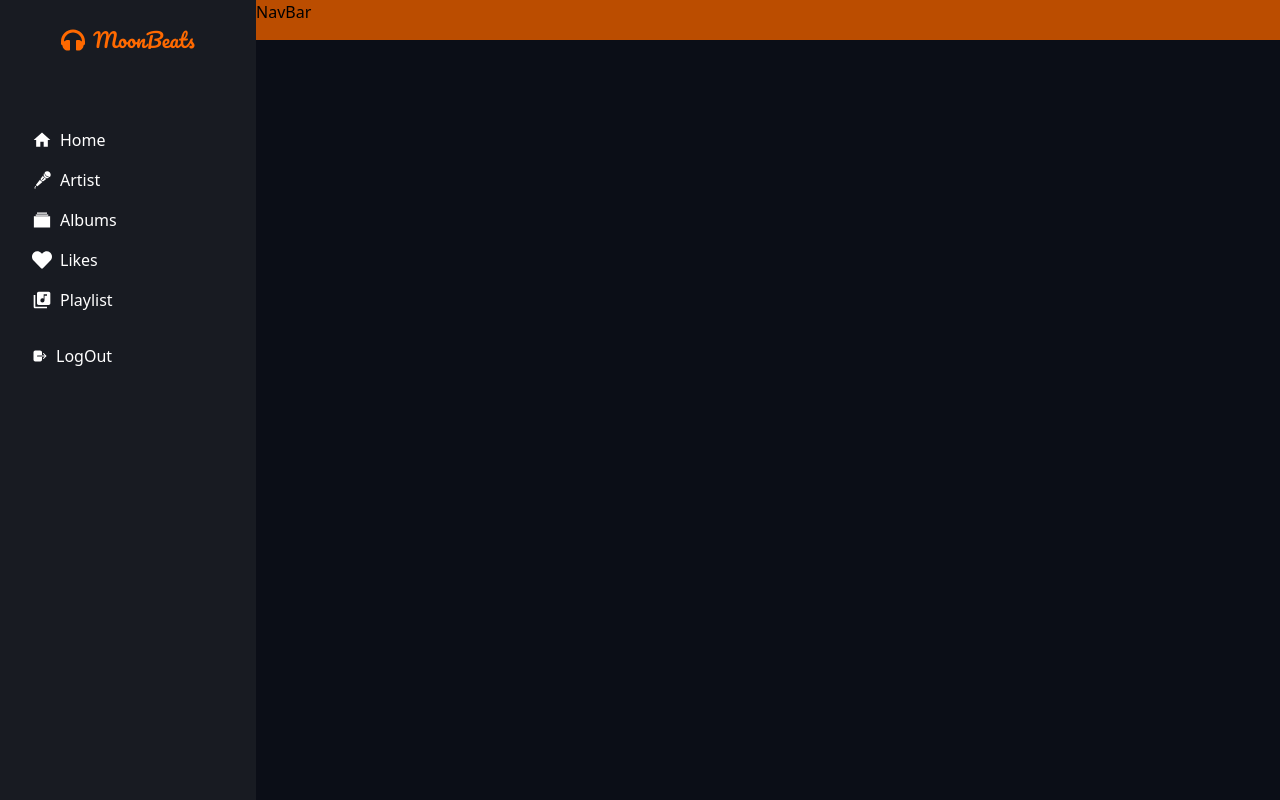
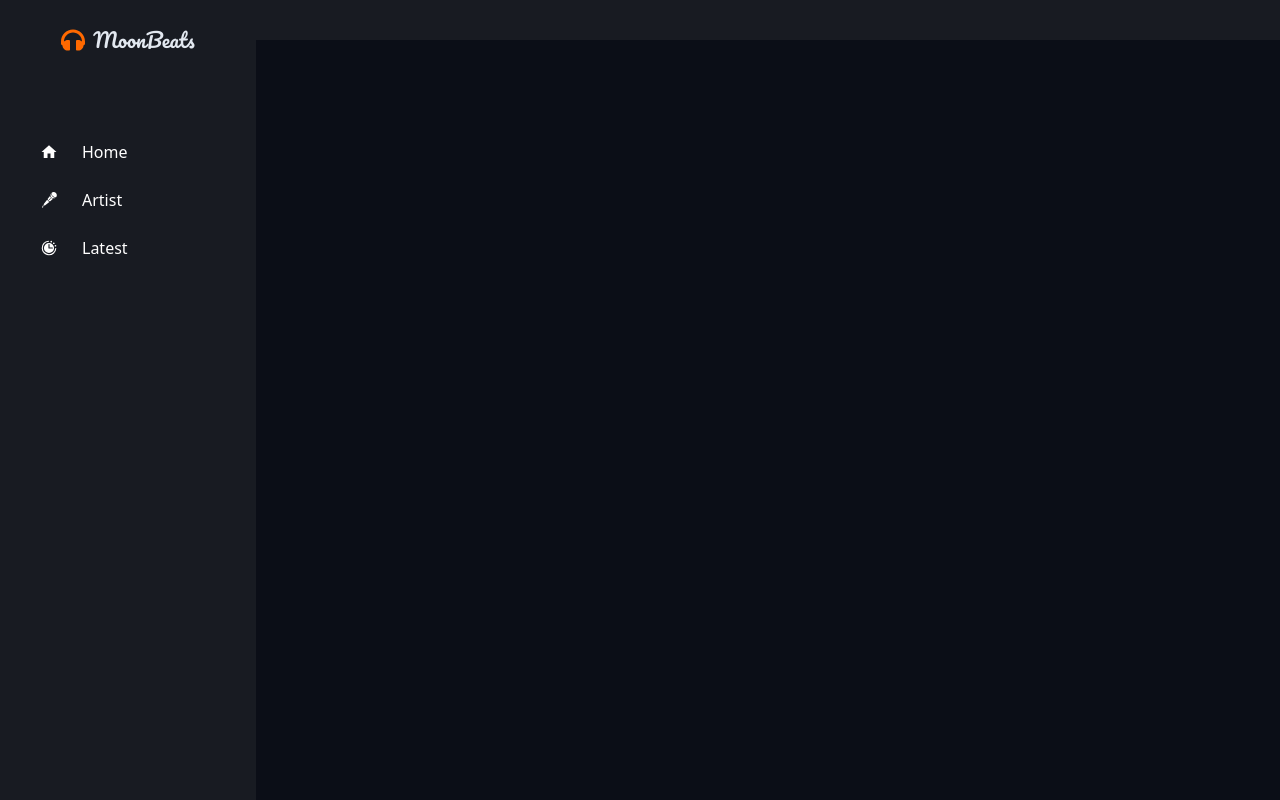
Before and after one commit to Rameeskc/music_app_frontend, a React (Vite) app: page / in a window 1280 px wide. Built offline with nearby package versions, Linux system fonts and the light colour scheme.

Commit message:
elments added

```diff
--- a/src/components/user/NavBar.jsx
+++ b/src/components/user/NavBar.jsx
@@ -1,8 +1,11 @@
 import React from 'react'
+import { FaHeadphones } from "react-icons/fa";
 
 const NavBar = () => {
   return (
-    <div className=' w-4/5 h-10 bg-amber-700'>NavBar</div>
+    <div className=' w-screen lg:w-4/5 h-10 bg-[rgb(24,27,34)]'>
+      <FaHeadphones className='text-orange-500 text-2xl lg:hidden' />
+    </div>
   )
 }
 
--- a/src/components/user/Sidebar.jsx
+++ b/src/components/user/Sidebar.jsx
@@ -3,6 +3,7 @@ import { Link } from "react-router-dom";
 import { FaHeadphones } from "react-icons/fa";
 import { GiMicrophone } from "react-icons/gi";
 import { IoAlbumsSharp } from "react-icons/io5";
+import { PiClockCountdownFill } from "react-icons/pi";
 import { MdLibraryMusic } from "react-icons/md";
 import { FaHeart } from "react-icons/fa";
 import { MdHome } from "react-icons/md";
@@ -25,47 +26,33 @@ const Sidebar = () => {
     },
     {
       id: 3,
-      name: "Albums",
+      name: "Latest",
       link: "/",
-      icon: IoAlbumsSharp
+      icon: PiClockCountdownFill
     },
-    {
-      id: 4,
-      name: "Likes",
-      link: "/",
-      icon: FaHeart
-    },
-    {
-      id: 5,
-      name: "Playlist",
-      link: "/",
-      icon: MdLibraryMusic
-    },
+
 
   ]
 
   return (
-    <div className=' h-screen w-1/5 bg-[rgb(24,27,34)]'>
-      <div className=' w-full h-12 flex justify-center items-center mt-4'>
+    <div className='hidden lg:block h-screen w-1/5 bg-[rgb(24,27,34)]'>
+      <div className=' w-full h-12 flex justify-center items-center mt-4 p-2'>
         <FaHeadphones className='text-orange-500 text-2xl' />
-        <p className=' font-Pacifico ml-2 text-xl text-orange-500'>MoonBeats</p>
+        <p className=' font-Pacifico ml-2 text-xl text-slate-200'>MoonBeats</p>
       </div>
-      <div className='mt-12 '>
-        <ul className="space-y-4 p-4 ml-4">
+      <div className='mt-12  '>
+        <ul className=" p-2 lg:p-4 ">
           {menu.map((item) => (
             <li key={item.id}>
-              <Link to={item.link} className="flex items-center gap-2 text-white hover:text-orange-500">
-                <item.icon className="text-xl" />
+              <Link to={item.link} className="flex h-12 w-full items-center pl-6 rounded-2xl gap-6 text-white hover:text-slate-700 hover:bg-slate-200 transition ease-out duration-300 hover:scale-110 ">
+                <item.icon className="text-lg" />
                 <span>{item.name}</span>
               </Link>
             </li>
           ))}
         </ul>
       </div>
-      <div className="flex items-center gap-2 ml-4 text-white hover:text-orange-500 p-4">
-        <IoLogOut />
-        <p>LogOut</p>
-      </div>
+
     </div>
   )
 }
```
